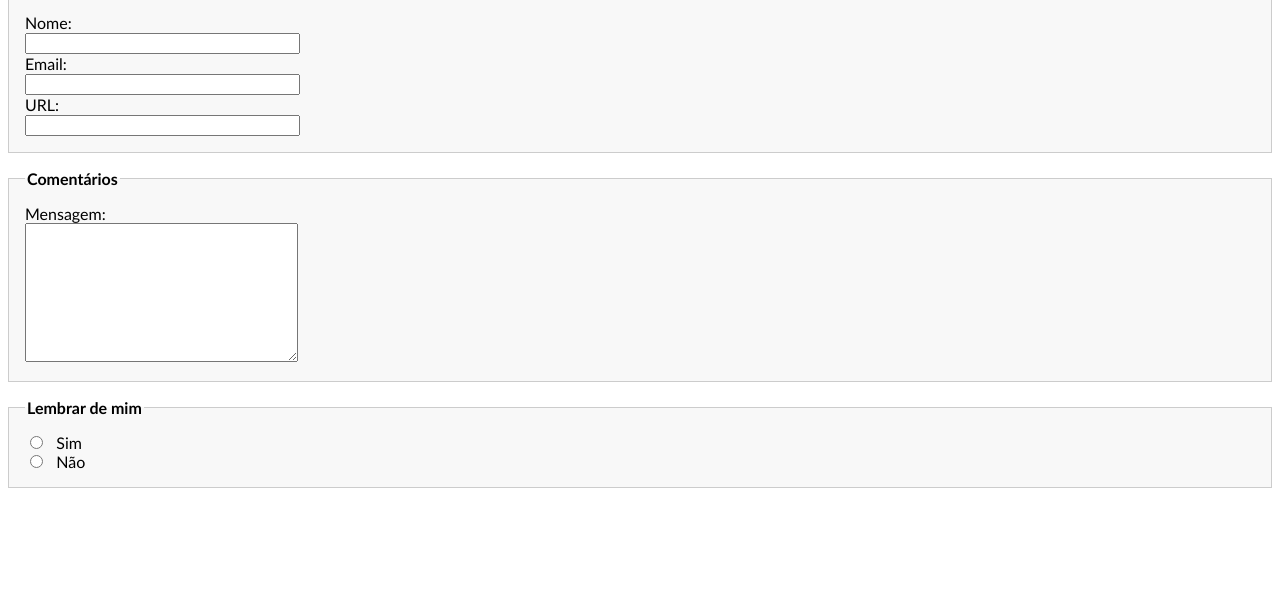
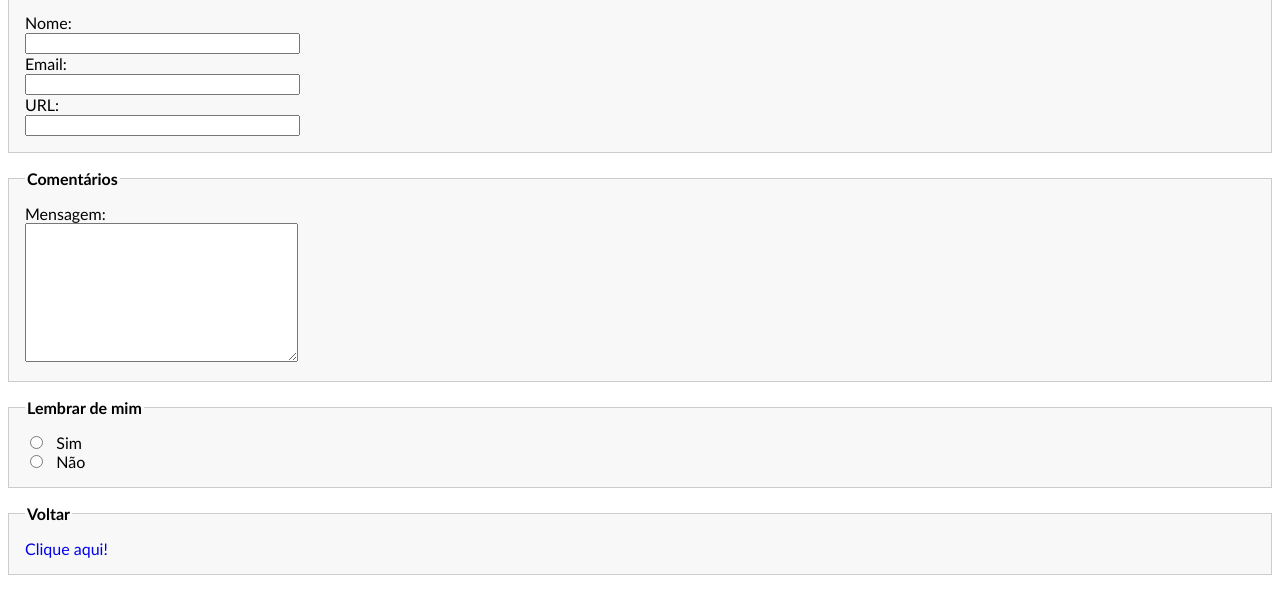
Before and after one commit to monicaquintal/EstilizandoFormularios, a plain HTML site: page formularios.html in a window 1280 px wide. Shown: the part 91-688 px from the top of the page. Drawn offline with Linux system fonts and the light colour scheme.

Commit message:
aulas 01 e 02

```diff
--- a/css/estilo.css
+++ b/css/estilo.css
@@ -85,6 +85,7 @@ input.email {
 
 input.senha {
   background-image: url(../imagens/icone-cadeado.png);
+  margin-bottom: 15px;
 }
 
 /*input.submit {
--- a/css/estilo2.css
+++ b/css/estilo2.css
@@ -38,3 +38,7 @@ width: auto;
 .radio {
   margin-right: 1em;
 }
+
+a{
+  text-decoration: none;
+}
--- a/formularios.html
+++ b/formularios.html
@@ -53,6 +53,14 @@
 
     </fieldset>
 
+    <fieldset>
+      <legend>Voltar</legend>
+      <div>
+        <label>
+          <a href="index.html">Clique aqui!</a>
+      </div>
+    </fieldset>
+
 
   </form>
 </body>
```
Also changed, not shown: index.html (line endings or trailing spaces).
